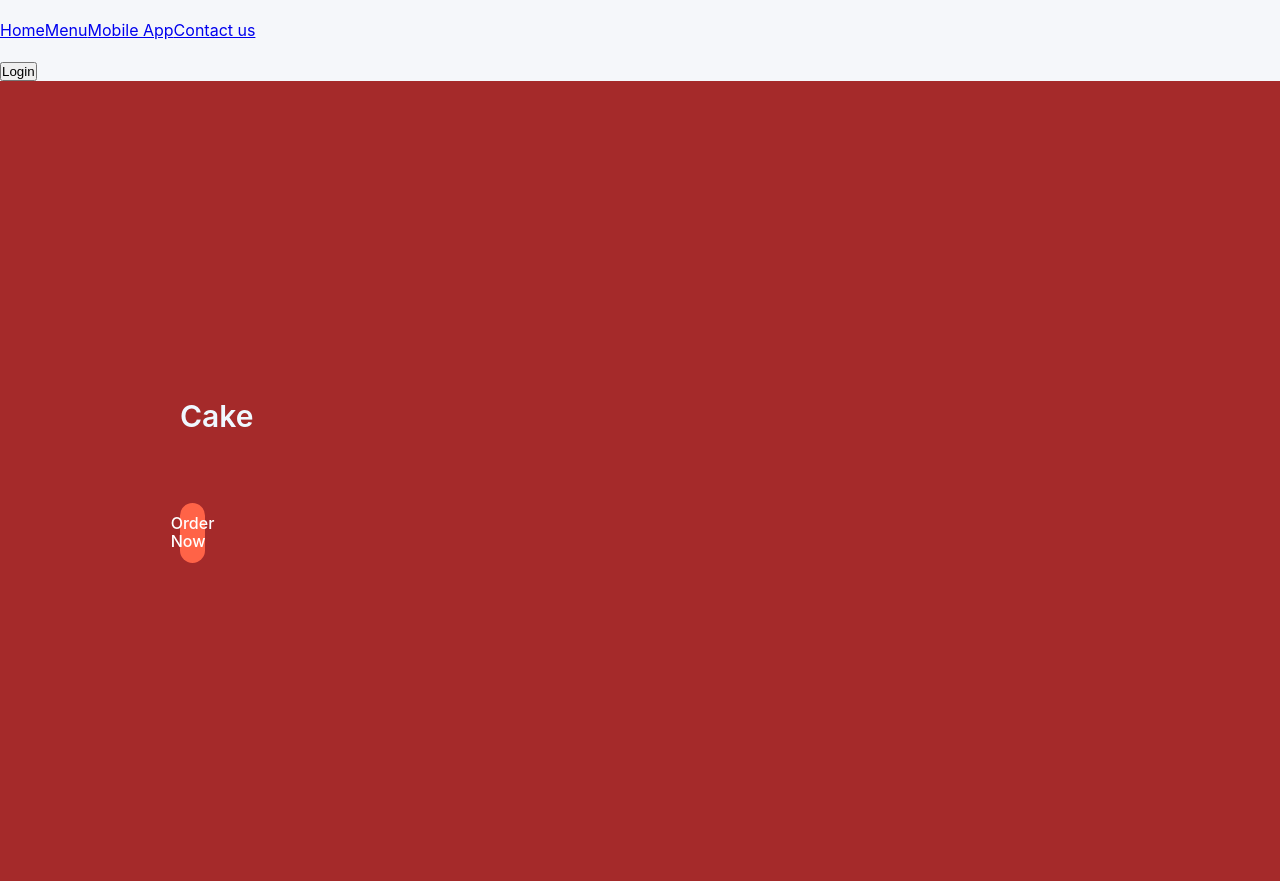
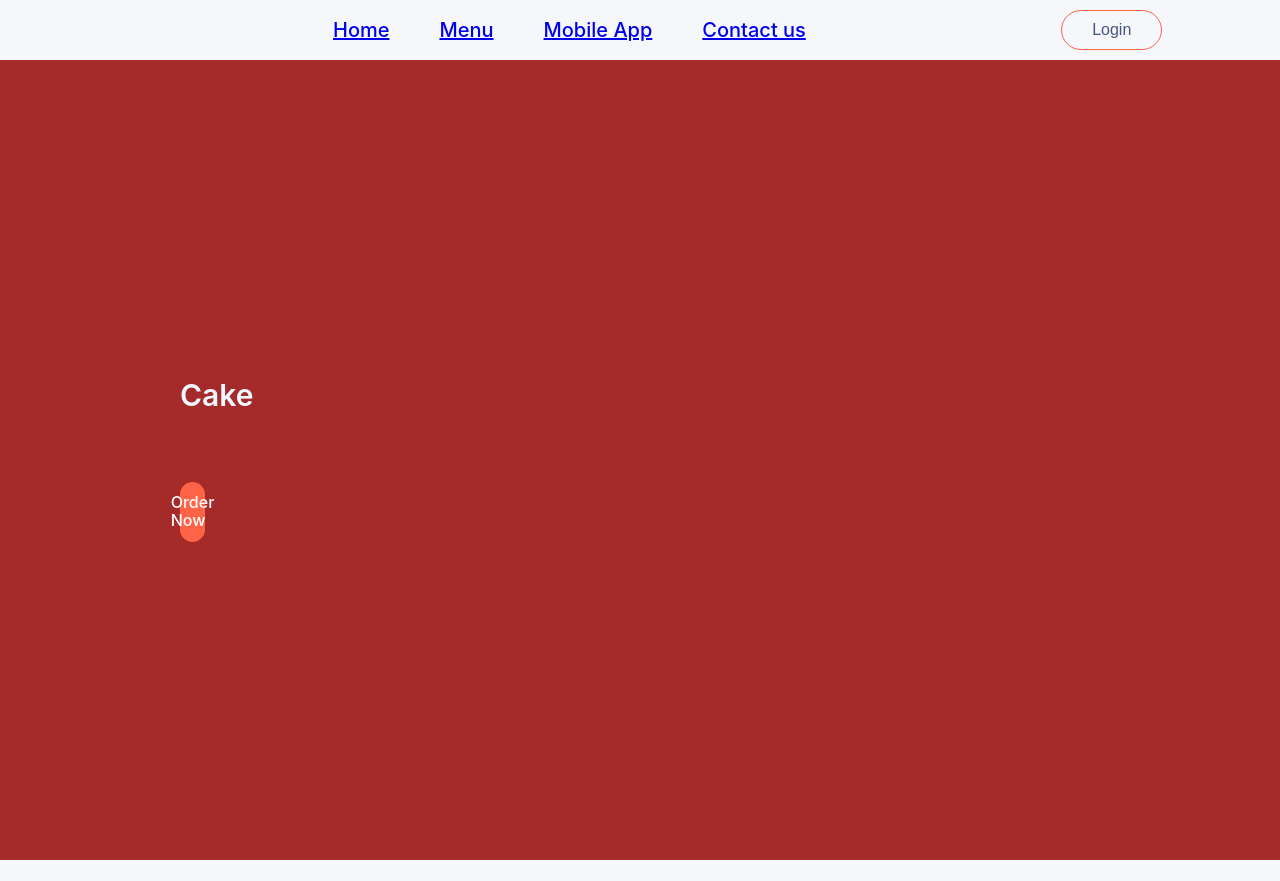
Before and after one commit to Reshma21M/web_frontend, a React (Create React App) app: page / in a window 1280 px wide. After the commit the page ends 860 px from the top, so only its background shows below. Built offline with nearby package versions, Linux system fonts and the light colour scheme.

Commit message:
designed navbar

```diff
--- a/src/components/Navbar/Navbar.css
+++ b/src/components/Navbar/Navbar.css
@@ -0,0 +1,80 @@
+.navbar{
+    display: flex;
+    justify-content: space-around;
+    padding: 10px;
+    box-shadow: 0 1px 3px -2px black;
+    align-items: center;
+}
+.navbar-menu{
+    display: flex;
+    align-items: center;
+    list-style: none;
+    gap: 50px;
+    color: #49557e;
+    font-size: 20px;
+    font-weight: 500;
+}
+.navbar-right{
+    display: flex;
+    align-items: center;
+    gap: 40px;
+}
+.navbar button{
+    background: transparent;
+    font-size: 16px;
+    color: #49557e;
+    border: 1px solid tomato;
+    padding: 10px 30px;
+    border-radius: 50px;
+    cursor: pointer;
+    transition: 0.3s;
+}
+.navbar button:hover{
+    background-color: #fff4f2;
+}
+.navbar .active{
+    padding-bottom: 2px;
+    border-bottom: 2px solid #49557e;
+}
+@media (max-width:1050px){
+    .navbar .logo{
+        width: 200px;
+    }
+    .navbar-menu{
+        gap: 20px;
+        font-size: 17px;
+    }
+    .navbar-right{
+        gap: 30px;
+    }
+    .navbar-right img{
+        width: 22px;
+    }
+    .navbar-right button{
+        padding: 8px 25px;
+    }
+}
+@media (max-width:900px){
+    .navbar .logo{
+        width: 120px;
+    }
+    .navbar-menu{
+        gap: 15px;
+        font-size: 16px;
+    }
+    .navbar-right{
+        gap: 20px;
+    }
+    .navbar-right img{
+        width: 20px;
+    }
+    .navbar-right button{
+        padding: 7px 20px;
+        font-size: 15px;
+    }
+}
+@media (max-width:750px){
+    .navbar-menu{
+        display: none;
+    }
+}
```
